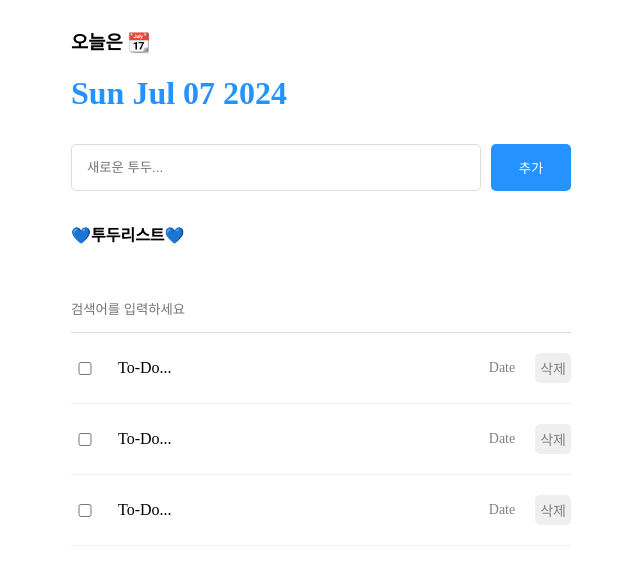
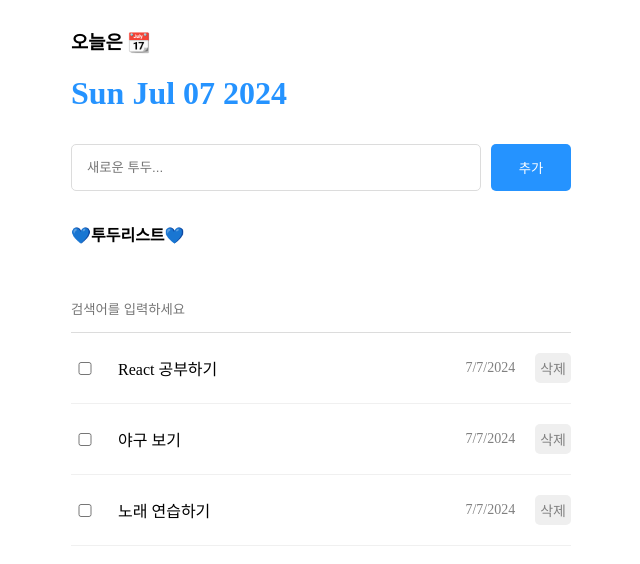
Before and after one commit to study-by-young/onebite-react, a React (Vite) app in the folder to-do/: page / in a window 1280 px wide. Shown: the top 564 px of the page, without its empty margins (319-959 px from the left). Built offline with nearby package versions, Linux system fonts and the light colour scheme.

Commit message:
투두리스트 렌더링하기(Read), 검색하기

```diff
--- a/to-do/src/App.jsx
+++ b/to-do/src/App.jsx
@@ -43,7 +43,7 @@
     <div className="App">
       <Header />
       <Editor onCreate={onCreate} />
-      <List />
+      <List todos={todos} />
     </div>
   );
 }
--- a/to-do/src/components/List.jsx
+++ b/to-do/src/components/List.jsx
@@ -1,15 +1,42 @@
 import "./List.css";
 import ToDoItem from "./ToDoItem";
+import { useState } from "react";
 
-const List = () => {
+const List = ({ todos }) => {
+  const [search, setSearch] = useState("");
+
+  const onChangeSearch = (e) => {
+    setSearch(e.target.value);
+  };
+
+  const getFilteredData = () => {
+    if (search === "") {
+      return todos;
+    }
+    return todos.filter((todo) =>
+      todo.content.toLowerCase().includes(search.toLowerCase())
+    );
+  };
+
+  const filteredTodos = getFilteredData(); //List 컴포넌트가 리렌더링 될 때마다 호출
+
   return (
     <div className="List">
       <h4>💙투두리스트💙</h4>
-      <input placeholder="검색어를 입력하세요" />
+      <input
+        value={search}
+        onChange={onChangeSearch}
+        placeholder="검색어를 입력하세요"
+      />
       <div className="todos_wrapper">
-        <ToDoItem />
-        <ToDoItem />
-        <ToDoItem />
+        {filteredTodos.map((todo) => {
+          return (
+            <ToDoItem
+              key={todo.id}
+              {...todo}
+            />
+          );
+        })}
       </div>
     </div>
   );
--- a/to-do/src/components/ToDoItem.jsx
+++ b/to-do/src/components/ToDoItem.jsx
@@ -1,11 +1,15 @@
 import "./ToDoItem.css";
 
-const ToDoItem = () => {
+const ToDoItem = ({ id, isDone, content, date }) => {
   return (
     <div className="ToDoItem">
-      <input type="checkbox" />
-      <div className="content">To-Do...</div>
-      <div className="date">Date</div>
+      <input
+        readOnly
+        checked={isDone}
+        type="checkbox"
+      />
+      <div className="content">{content}</div>
+      <div className="date">{new Date(date).toLocaleDateString()}</div>
       <button>삭제</button>
     </div>
   );
```
